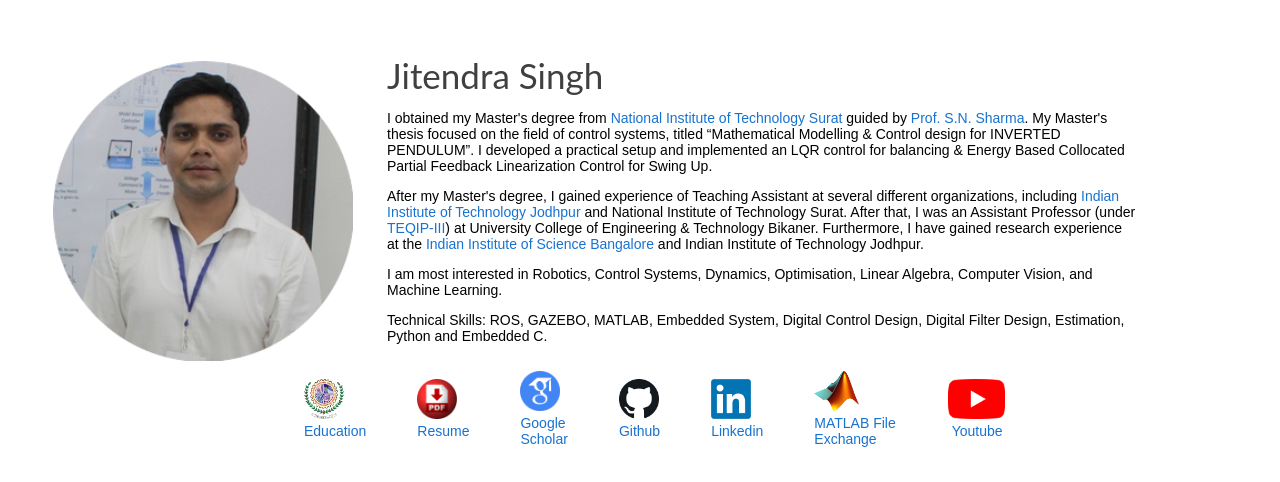
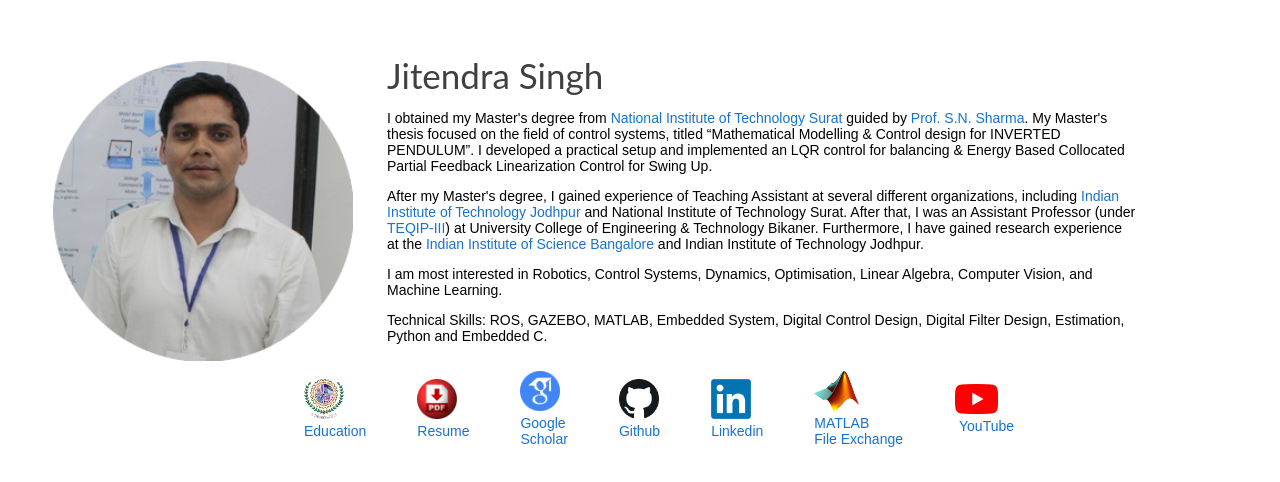
Before and after one commit to jitendra825/jitendra825.github.io, a plain HTML site: page index.html in a window 1280 px wide. Shown: the top 482 px of the page. Drawn offline with Linux system fonts and the light colour scheme.

Commit message:
Add files via upload

```diff
--- a/index.html
+++ b/index.html
@@ -116,8 +116,8 @@ Estimation, Python and Embedded C.
         <div style="display: grid;align-items:center;padding: 0 50px 0 1px;"><a href=" https://scholar.google.com/citations?user=fxkwTfkAAAAJ&hl=en" target="_blank"><img id="button-cv" src="images/button/scholar.png"  width=40 height=40><p style="color:#1772d0;padding-top:0;margin-top:0">Google<br>Scholar</p></a></div>
         <div style="display: grid;align-items:center;padding: 0 50px 0 1px;"><a href="https://github.com/jitendra825" target="_blank"><img id="button-github" src="images/button/github.png"  width=40 height=40><p style="color:#1772d0;padding-top:0;margin-top:0; padding-center:5px">Github</p></a></div>
         <div style="display: grid;align-items:center;padding: 0 50px 0 1px;"><a href="https://www.linkedin.com/in/jitendra-singh825/" target="_blank"><img id="button-linkedin" src="images/button/linkedin.png"  width=40 height=40><p style="color:#1772d0;padding-top:0;margin-top:0">Linkedin</p></a></div>
-        <div style="display: flex;align-items:center;padding: 0 50px 0 1px;flex-direction:column;"><a href="https://in.mathworks.com/matlabcentral/fileexchange/?q=profileid:8356716" target="_blank"><img id="button-matlab" src="images/button/matlab.png"  height=40><p style="color:#1772d0;padding-top:0;margin-top:0">MATLAB File<br>Exchange</p></a></div>
-        <div style="display: grid;align-items:center;padding: 0 50px 0 1px;"><a href="https://www.youtube.com/channel/UCeR-uyirH7-4pyl4mpCs0LQ/videos" target="_blank"><img id="button-youtube" src="images/button/youtube.png" style="padding: 0 50px 0 1px;" height=40><p style="color:#1772d0;padding-top:0;margin-top:0;padding-left:5px;">Youtube</p></a></div>
+        <div style="display: flex;align-items:center;padding: 0 50px 0 1px;flex-direction:column;"><a href="https://in.mathworks.com/matlabcentral/fileexchange/?q=profileid:8356716" target="_blank"><img id="button-matlab" src="images/button/matlab.png"  height=40><p style="color:#1772d0;padding-top:0;margin-top:0">MATLAB<br>File Exchange</p></a></div>
+        <div style="display: grid;align-items:center;padding: 0 50px 0 1px;"><a href="https://www.youtube.com/channel/UCeR-uyirH7-4pyl4mpCs0LQ/videos" target="_blank"><img id="button-youtube" src="images/button/youtube.png" style="padding: 0 50px 0 1px;" height=30><p style="color:#1772d0;padding-top:0;margin-top:0;padding-left:5px;">YouTube</p></a></div>
 		</td>
 	</tr>
 </table>
```
